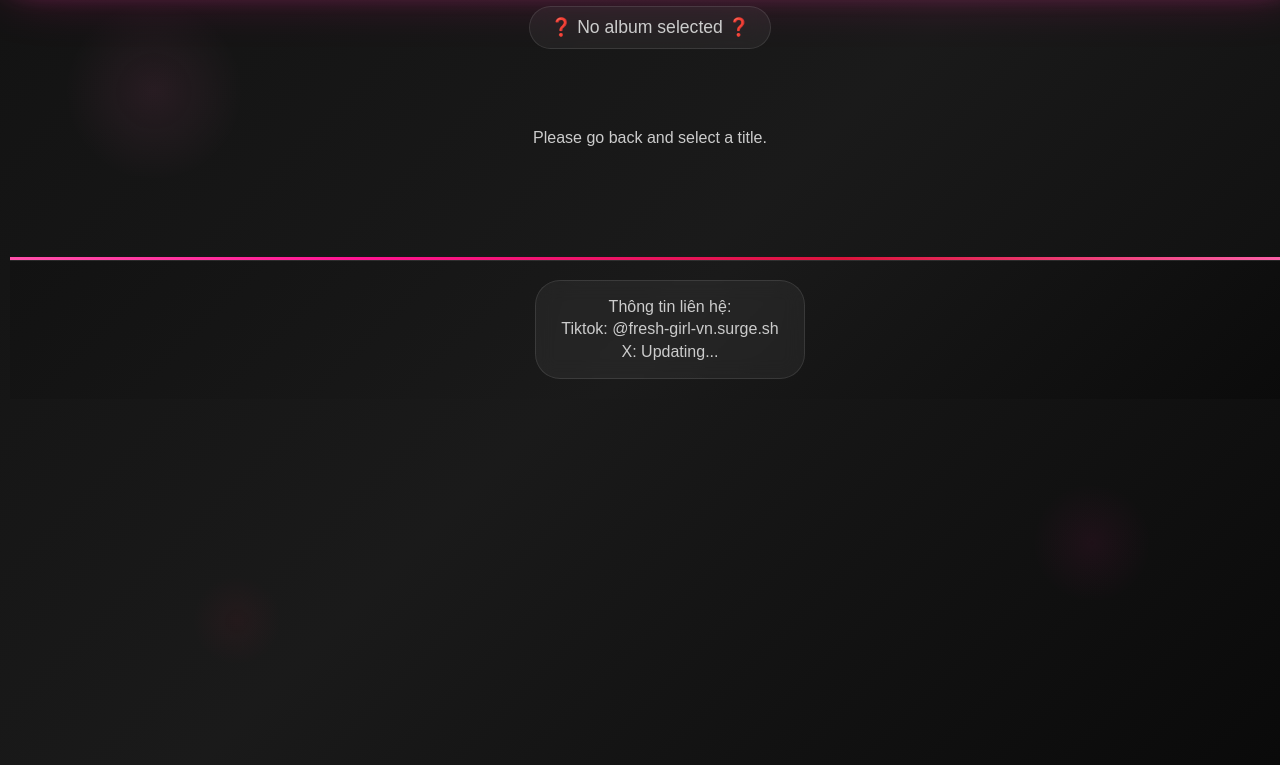
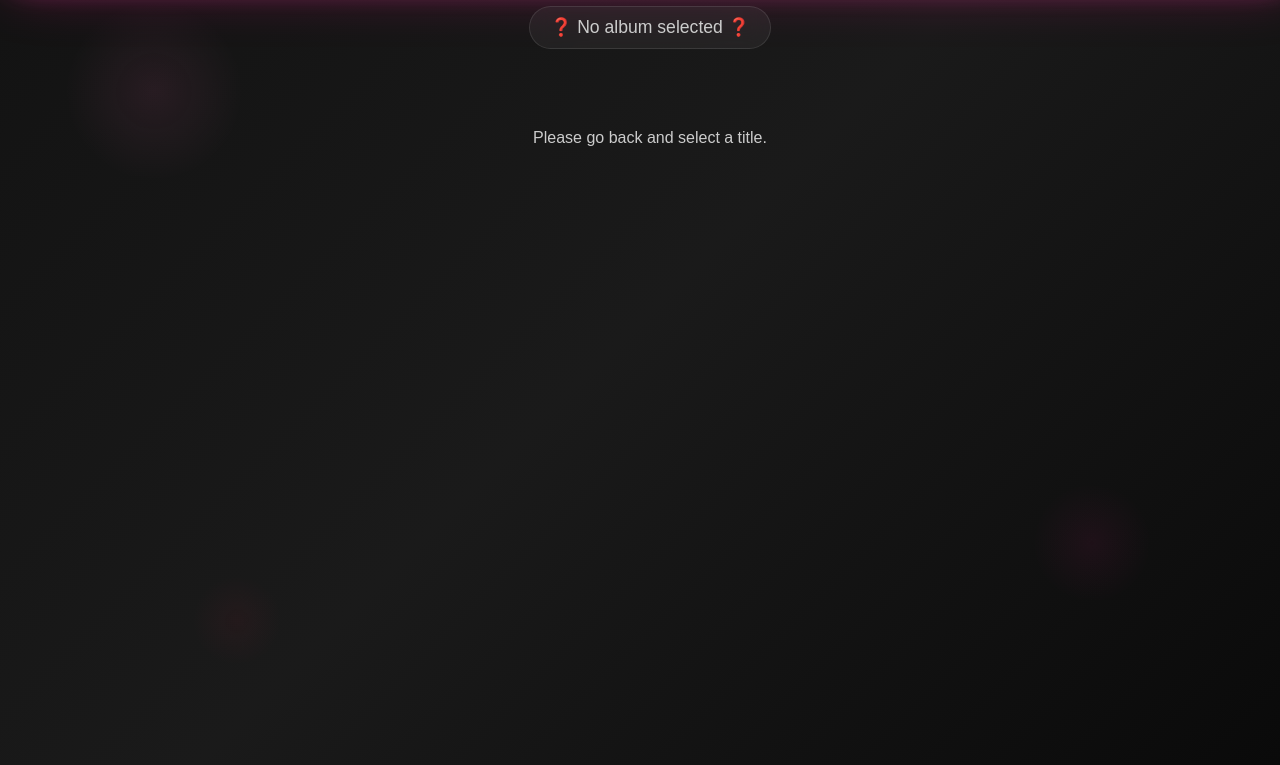
Before and after one commit to xichngoccuong-stack/fresh-girl, a website: page view.html in a window 1280 px wide. Shown: the part 125-890 px from the top of the page. Drawn offline with Linux system fonts and the light colour scheme.

Commit message:
Deploy update

```diff
--- a/view.html
+++ b/view.html
@@ -217,17 +217,6 @@
                 <button id="lastPageBtn" class="pagination-btn">Last</button>
             </div>
 
-            <!-- Footer -->
-            <footer style="width: 100%; text-align: center; margin-top: 50px; margin-bottom: 30px; padding: 20px; background: linear-gradient(135deg, #121212 0%, #1a1a1a 50%, #0a0a0a 100%); border-top: 3px solid transparent; background: linear-gradient(135deg, #121212 0%, #1a1a1a 50%, #0a0a0a 100%) padding-box, linear-gradient(45deg, #ff69b4, #ff1493, #dc143c, #ff69b4) border-box; box-shadow: inset 0 1px 0 rgba(255, 255, 255, 0.1);">
-                <div style="display: inline-block; padding: 15px 25px; border-radius: 25px; background: rgba(255, 255, 255, 0.05); backdrop-filter: blur(10px); border: 1px solid rgba(255, 255, 255, 0.1); position: relative; z-index: 1;">
-                    <p style="color: #cccccc; margin: 0; font-size: 1em; line-height: 1.4;">
-                        Thông tin liên hệ:<br>
-                        Tiktok: @fresh-girl-vn.surge.sh<br>
-                        X: Updating...
-                    </p>
-                </div>
-                <div style="position: absolute; top: -2px; left: -2px; right: -2px; bottom: -2px; background: linear-gradient(45deg, #ff69b4, #ff1493, #dc143c, #ff69b4); border-radius: 25px; z-index: -1; opacity: 0.3; animation: gradientShift 4s ease-in-out infinite;"></div>
-            </footer>
         </div>
         </div>
 
```
